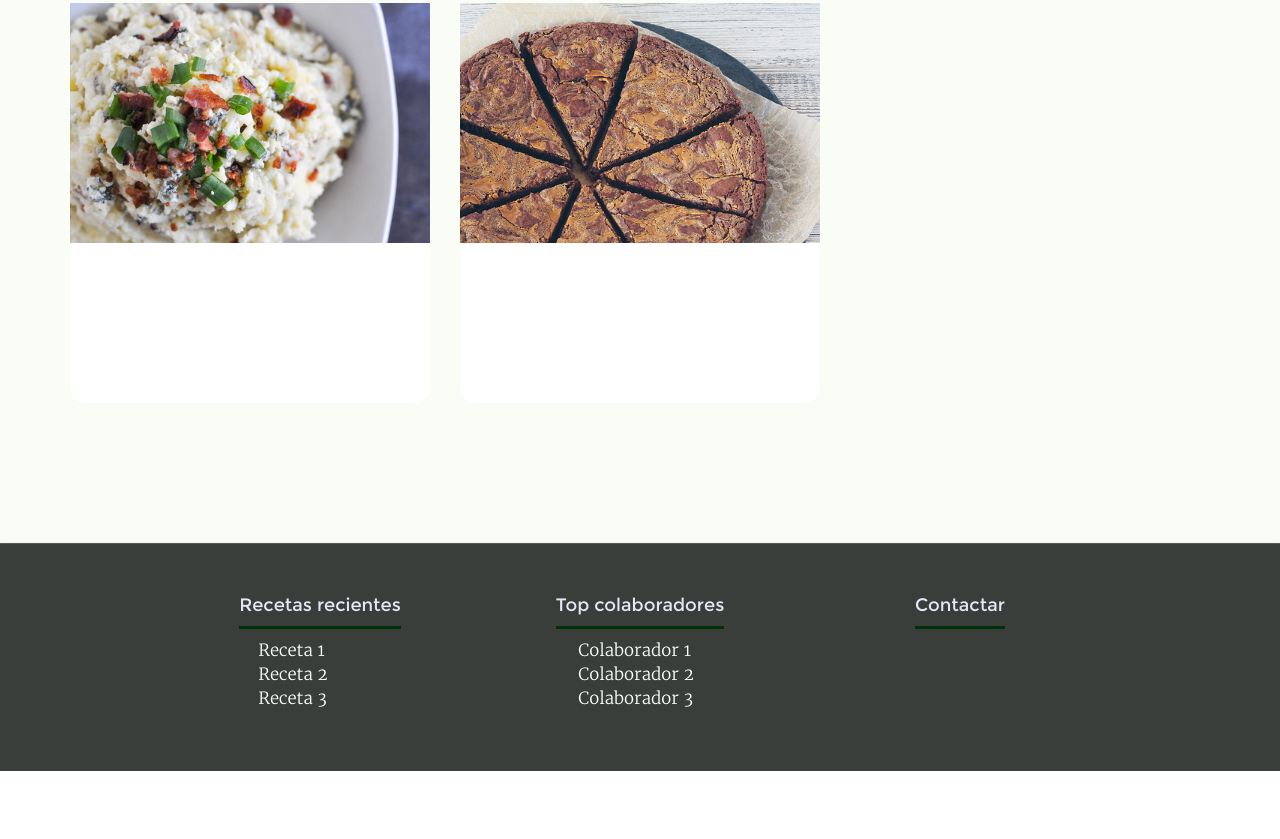
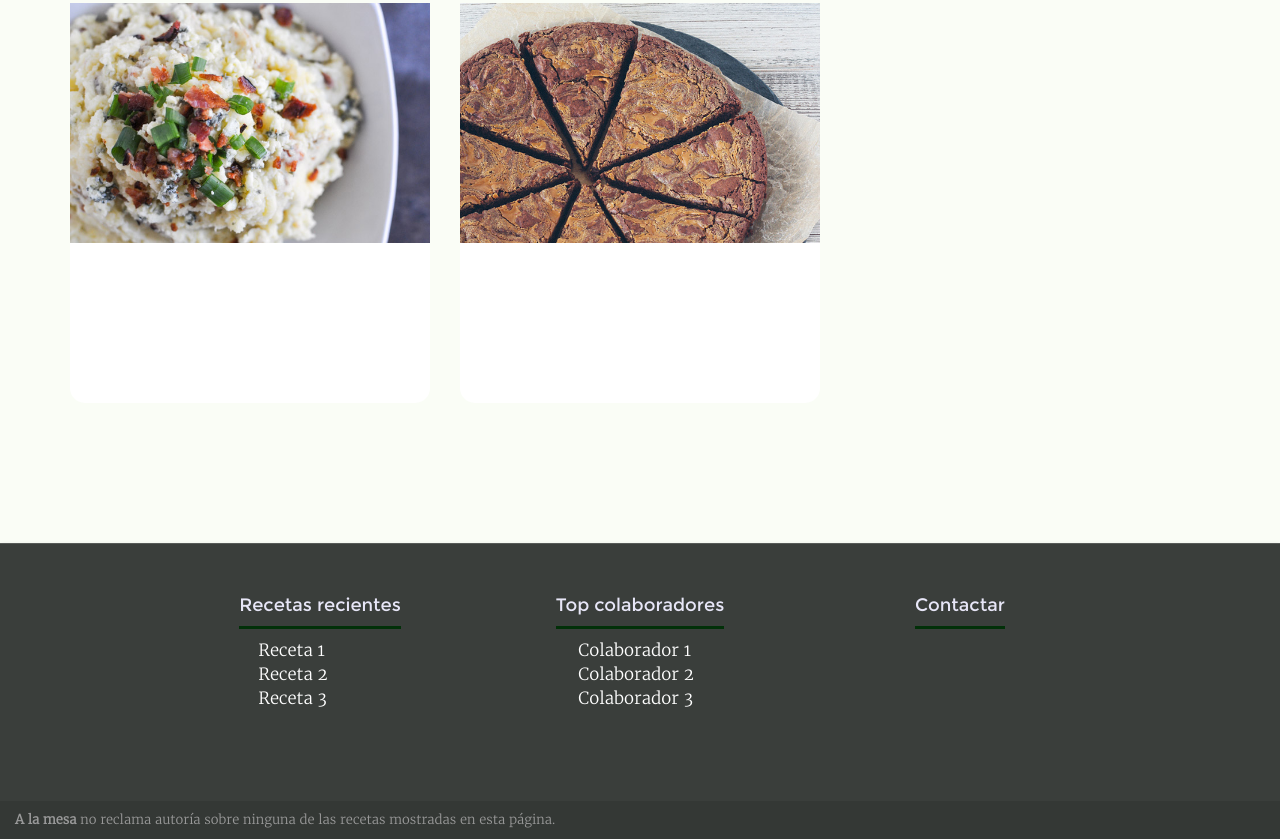
Before and after one commit to monicafp/recipe-website, a website: page public/index.html in a window 1280 px wide. Shown: the part 1659-2498 px from the top of the page. Before the commit the page ends 2430 px from the top, so only its background shows below. Drawn offline with Linux system fonts and the light colour scheme; files whose address does not match are found by name.

Commit message:
Added disclaimer to footer and edited navbar content

```diff
--- a/public/assets/css/layout.css
+++ b/public/assets/css/layout.css
@@ -82,7 +82,7 @@ i {
   color: #FFFFFF;
   text-align: center;
   border-radius: 0px;
-  padding: 50px 0;
+  padding: 50px 0 0 0;
 }
 
 .emailicon, .githubicon {
@@ -234,3 +234,16 @@ font-size: 12px;
 #search-box {
   font-family: merriweather;
 }
+
+#footer-disclaimer {
+  margin-top: 80px;
+    background-color: rgba(0,0,0, 0.1);
+    color: #999;
+    text-align: left;
+    padding: 10px 0;
+}
+
+#footer-disclaimer p {
+  margin: 0;
+  font-size: small;
+}
--- a/public/index.html
+++ b/public/index.html
@@ -79,9 +79,7 @@
         <!-- Collect the nav links, forms, and other content for toggling -->
         <div class="collapse navbar-collapse" id="bs-example-navbar-collapse-1">
           <ul class="nav navbar-nav">
-            <li><a href="#" id="contact">Contactar</a></li>
             <li><a href="#" id="about">Sobre nosotros</a></li>
-            <li><a href="#">Colaboradores</a></li>
             <li class="dropdown">
               <a id="dropdown-li" href="#" class="dropdown-toggle" data-toggle="dropdown" role="button" aria-haspopup="true" aria-expanded="false">Recetas <i class="fa fa-angle-down" aria-hidden="true"></i></a>
               <ul class="dropdown-menu">
@@ -91,6 +89,7 @@
                 <li><a href="#">Bebidas</a></li>
               </ul>
             </li>
+            <li><a href="#" id="contact">Contactar</a></li>
           </ul>
 
           <form class="navbar-form navbar-right" role="search">
@@ -154,6 +153,15 @@
         </div>
 
       </div>
+      <div id="footer-disclaimer" class="row">
+        <div class="col-xs-12">
+          <p>
+            <strong>A la mesa</strong> no reclama autoría sobre ninguna de las recetas mostradas en esta página.
+          </p>
+
+        </div>
+
+      </div>
     </div>
   </footer>
 
```
